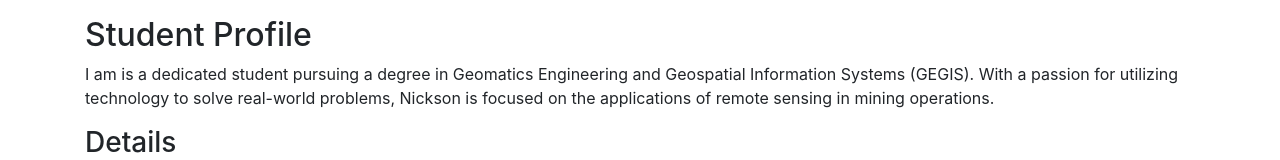
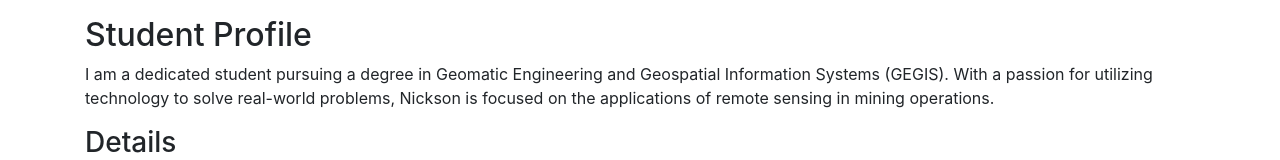
Before and after one commit to KemoiG/kemoi.github.io, a plain HTML site: page about.html in a window 1280 px wide. Shown: the part 144-304 px from the top of the page. Drawn offline with nearby package versions, Linux system fonts and the light colour scheme.

Commit message:
Update about.html

```diff
--- a/about.html
+++ b/about.html
@@ -28,7 +28,7 @@
         <h1>About Us</h1>
 
         <h2>Student Profile</h2>
-        <p>I am is a dedicated student pursuing a degree in Geomatics Engineering and Geospatial Information Systems (GEGIS). With a passion for utilizing technology to solve real-world problems, Nickson is focused on the applications of remote sensing in mining operations.</p>
+        <p>I am a dedicated student pursuing a degree in Geomatic Engineering and Geospatial Information Systems (GEGIS). With a passion for utilizing technology to solve real-world problems, Nickson is focused on the applications of remote sensing in mining operations.</p>
 
         <h3>Details</h3>
         <ul>
```
